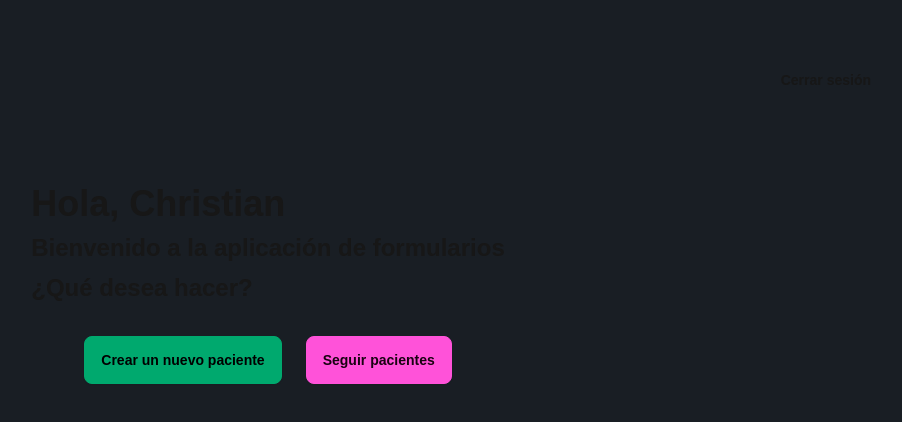
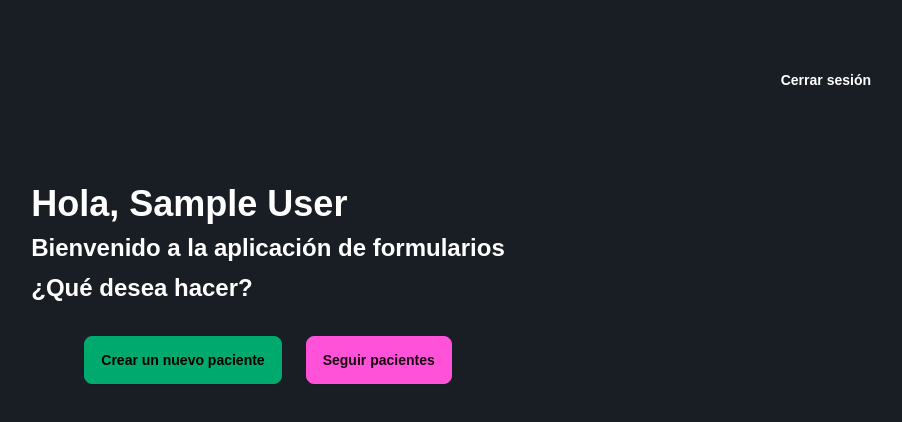
Before and after one commit to samu975/omeopaticsfront, a Next.js app: page /doctorScreen in a window 1280 px wide. Shown: the top 422 px of the page, without its empty margins (372-1274 px from the left). Built offline with nearby package versions, Linux system fonts and the light colour scheme; sample sign-in values are in the browser's storage.

Commit message:
change styles

```diff
--- a/src/app/doctorScreen/page.tsx
+++ b/src/app/doctorScreen/page.tsx
@@ -3,15 +3,31 @@ import { useRouter } from 'next/navigation'
 import { useState, useEffect } from 'react'
 
 export default function Home() {
+  const router = useRouter()
   const [isClient, setIsClient] = useState(false)
-  const router = useRouter()
+  const [user, setUser] = useState({
+    name: '',
+    email: '',
+    password: '',
+    role: '',
+    formulas: []
+  })
+
   useEffect(() => {
     setIsClient(true)
   }, [])
 
-  if (!isClient) {
-    return null
-  }
+  useEffect(() => {
+    const localStorage = window.localStorage.getItem('user')
+    const transformedObject = JSON.parse(localStorage as string)
+    if (transformedObject) {
+      setUser(transformedObject.user)
+    }
+
+    if (!transformedObject) {
+      router.push('/login')
+    }
+  }, [router])
 
   const handleCreatePatient = () => {
     router.push('/pacientes/crear')
@@ -26,9 +42,13 @@ export default function Home() {
     router.push('/login')
   }
 
+  if (!isClient) {
+    return null
+  }
+
   return (
    <>
-   <div className='h-screen bg-base-200 p-6'>
+   <div className='h-screen bg-base-200 p-6 text-white'>
     <div className='w-full pt-10'>
       <div className='flex justify-end'>
         <button className='btn btn-sm btn-ghost' onClick={handleLogout}>Cerrar sesión</button>
@@ -36,7 +56,7 @@ export default function Home() {
     </div>
     <div className='flex flex-col items-center justify-center bg-base-200 p-4 mt-10'>
       <div className='flex flex-col gap-2 my-8'>
-        <h1 className='text-4xl font-bold text-left'>Hola, Christian</h1>
+        <h1 className='text-4xl font-bold text-left'>Hola, {user.name}</h1>
         <h2 className='text-2xl font-bold text-left'>Bienvenido a la aplicación de formularios</h2>
         <h2 className='text-2xl font-bold text-left'>¿Qué desea hacer?</h2>
       </div>
--- a/src/app/layout.tsx
+++ b/src/app/layout.tsx
@@ -21,7 +21,7 @@ export default function RootLayout({
   return (
     <html lang="es" data-theme="dark">
       <body
-        className={`${geistSans.variable} ${geistMono.variable} antialiased`}
+        className={`text-white ${geistSans.variable} ${geistMono.variable} antialiased`}
       >
         {children}
       </body>
--- a/src/app/pacientes/[id]/asignarFormula/page.tsx
+++ b/src/app/pacientes/[id]/asignarFormula/page.tsx
@@ -24,7 +24,8 @@ const page = () => {
   const [questions, setQuestions] = useState<Question[]>([])
   const [formulaData, setFormulaData] = useState({
     name: '',
-    description: ''
+    description: '',
+    remainingAnswers: ''
   })
 
   const { addFormula } = useFormulaStore()
@@ -84,6 +85,7 @@ const page = () => {
     }))
   }
 
+
   const handleSubmit = async (e: React.FormEvent) => {
     e.preventDefault()
 
@@ -92,6 +94,7 @@ const page = () => {
       toast.error('El nombre y la descripción son obligatorios')
       return
     }
+
 
     // Validate questions
     if (!questions || questions.length === 0) {
--- a/src/app/pacientes/[id]/verPaciente/page.tsx
+++ b/src/app/pacientes/[id]/verPaciente/page.tsx
@@ -102,14 +102,6 @@ const page = () => {
                         <p className="font-semibold">{answer.question.title}</p>
                         <p className="text-gray-300">{answer.answer.join(', ')}</p>
                       </div>
-                      <button
-                        className="btn btn-circle btn-error btn-sm"
-                        onClick={() => handleDeleteAnswer(formula._id || '', answer.id || '')}
-                      >
-                        <svg xmlns="http://www.w3.org/2000/svg" className="h-4 w-4" fill="none" viewBox="0 0 24 24" stroke="currentColor">
-                          <path strokeLinecap="round" strokeLinejoin="round" strokeWidth="2" d="M6 18L18 6M6 6l12 12" />
-                        </svg>
-                      </button>
                     </div>
                   ))}
                   {formula.answers?.length === 0 &&
```
